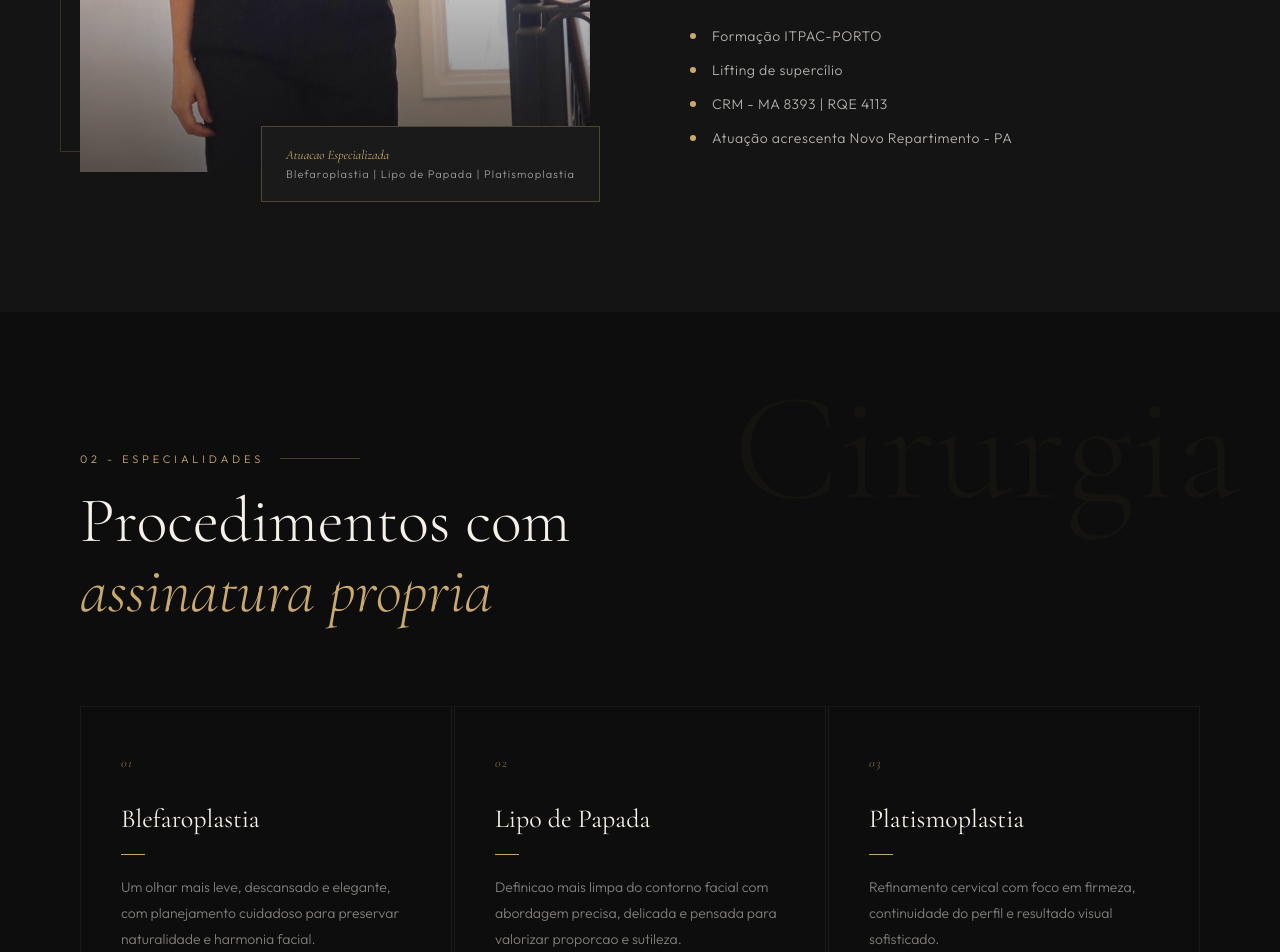
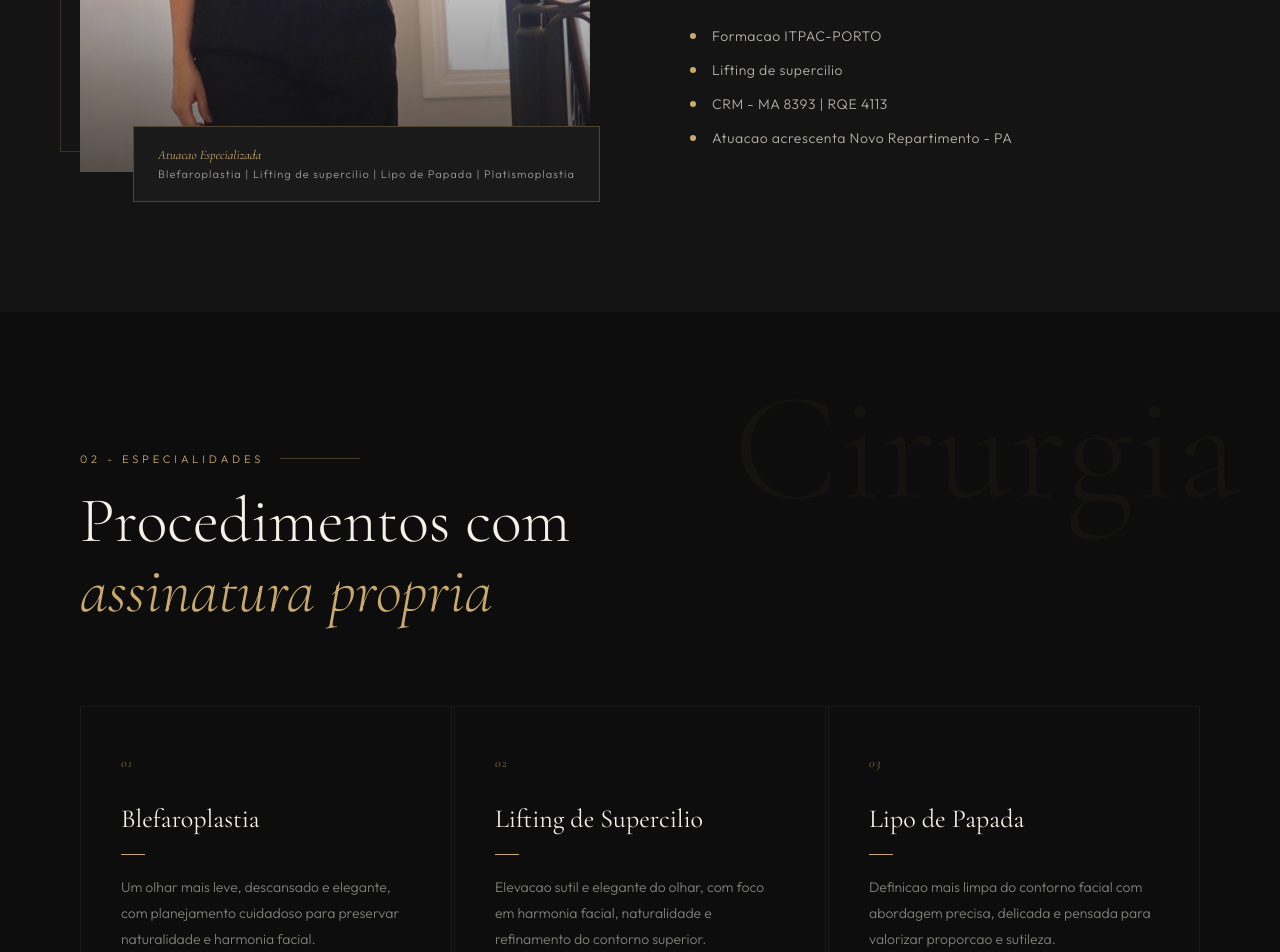
Before and after one commit to calebesaraiva/willianeholanda, a React (Create React App) app: page / in a window 1280 px wide. Shown: the part 1500-2452 px from the top of the page. Built offline with nearby package versions, Linux system fonts and the light colour scheme; no server answers.

Commit message:
Ajusta credenciais e textos do site

```diff
--- a/src/content/defaultSiteContent.js
+++ b/src/content/defaultSiteContent.js
@@ -30,14 +30,15 @@ export const defaultSiteContent = {
     titlePrimary: 'Dra. Williane',
     titleAccent: 'Holanda',
     tagline:
-      'Blefaroplastia, lipo de papada e platismoplastia com conducao segura, olhar refinado e cuidado atento em cada detalhe da experiencia cirurgica.',
+      'Blefaroplastia, lifting de supercilio, lipo de papada e platismoplastia com conducao segura, olhar refinado e cuidado atento em cada detalhe da experiencia cirurgica.',
     primaryCta: 'Falar no WhatsApp',
     secondaryCta: 'Conheca a Doutora',
     backgroundImage: heroOfficeImage,
     stats: [
       { number: '01', label: 'Blefaroplastia' },
-      { number: '02', label: 'Lipo de Papada' },
-      { number: '03', label: 'Platismoplastia' },
+      { number: '02', label: 'Lifting de Supercilio' },
+      { number: '03', label: 'Lipo de Papada' },
+      { number: '04', label: 'Platismoplastia' },
     ],
   },
   about: {
@@ -49,14 +50,14 @@ export const defaultSiteContent = {
       'Cada paciente e conduzido com avaliacao individualizada, planejamento cuidadoso e acompanhamento proximo. Mais do que executar uma tecnica, sua proposta e entregar confianca, leveza e um atendimento a altura da expectativa de quem busca refinamento e seriedade.',
     ],
     credentials: [
-      'Formação ITPAC-PORTO',
-      'Lifting de supercílio',
+      'Formacao ITPAC-PORTO',
+      'Lifting de supercilio',
       'CRM - MA 8393 | RQE 4113',
-      'Atuação acrescenta Novo Repartimento - PA',
+      'Atuacao acrescenta Novo Repartimento - PA',
     ],
     image: aboutPortraitImage,
     badgeTitle: 'Atuacao Especializada',
-    badgeSubtitle: 'Blefaroplastia | Lipo de Papada | Platismoplastia',
+    badgeSubtitle: 'Blefaroplastia | Lifting de supercilio | Lipo de Papada | Platismoplastia',
   },
   specialties: {
     sectionLabel: '02 - Especialidades',
@@ -70,26 +71,31 @@ export const defaultSiteContent = {
       },
       {
         number: '02',
+        title: 'Lifting de Supercilio',
+        desc: 'Elevacao sutil e elegante do olhar, com foco em harmonia facial, naturalidade e refinamento do contorno superior.',
+      },
+      {
+        number: '03',
         title: 'Lipo de Papada',
         desc: 'Definicao mais limpa do contorno facial com abordagem precisa, delicada e pensada para valorizar proporcao e sutileza.',
       },
       {
-        number: '03',
+        number: '04',
         title: 'Platismoplastia',
         desc: 'Refinamento cervical com foco em firmeza, continuidade do perfil e resultado visual sofisticado.',
       },
       {
-        number: '04',
+        number: '05',
         title: 'Avaliacao Individualizada',
         desc: 'Cada indicacao e analisada com criterio para alinhar anatomia, expectativa, tecnica e recuperacao.',
       },
       {
-        number: '05',
+        number: '06',
         title: 'Planejamento Cirurgico',
         desc: 'A experiencia comeca antes do procedimento, com orientacao clara, preparo cuidadoso e conducao responsavel.',
       },
       {
-        number: '06',
+        number: '07',
         title: 'Pos-operatorio Proximo',
         desc: 'Acompanhamento atento para que recuperacao, seguranca e tranquilidade caminhem juntas em todo o processo.',
       },
@@ -101,24 +107,24 @@ export const defaultSiteContent = {
     headingAccent: 'dedicacao',
     items: [
       {
-        year: '',
-        title: 'Nas cirurgias',
-        desc: 'Atuação em cirurgias com desenvolvimento técnico, prática constante e cuidado atento em cada etapa.',
+        year: '2008',
+        title: 'Inicio da Formacao',
+        desc: 'Ingresso na Medicina com foco em estudo, disciplina e construcao de uma base clinica solida.',
       },
       {
         year: '2015',
-        title: 'Formação médica',
-        desc: 'Conclusão da graduação em Medicina e consolidação do compromisso com uma prática técnica e humana.',
+        title: 'Formacao Medica',
+        desc: 'Conclusao da graduacao e consolidacao do compromisso com uma medicina tecnica e humana.',
       },
       {
         year: '2021',
-        title: 'Residência Médica',
-        desc: 'Aprofundamento em residência médica com amadurecimento técnico e vivência hospitalar intensa.',
+        title: 'Residencia Medica',
+        desc: 'Aprofundamento em Cirurgia Geral, com amadurecimento tecnico e vivencia hospitalar intensa.',
       },
       {
         year: '2023',
-        title: 'Aperfeiçoamento continuo',
-        desc: 'Atualização constante para unir técnica, segurança e refinamento na prática diária.',
+        title: 'Aperfeicoamento Continuo',
+        desc: 'Atualizacao constante para unir tecnica, seguranca e refinamento na pratica diaria.',
       },
       {
         year: 'Hoje',
```
